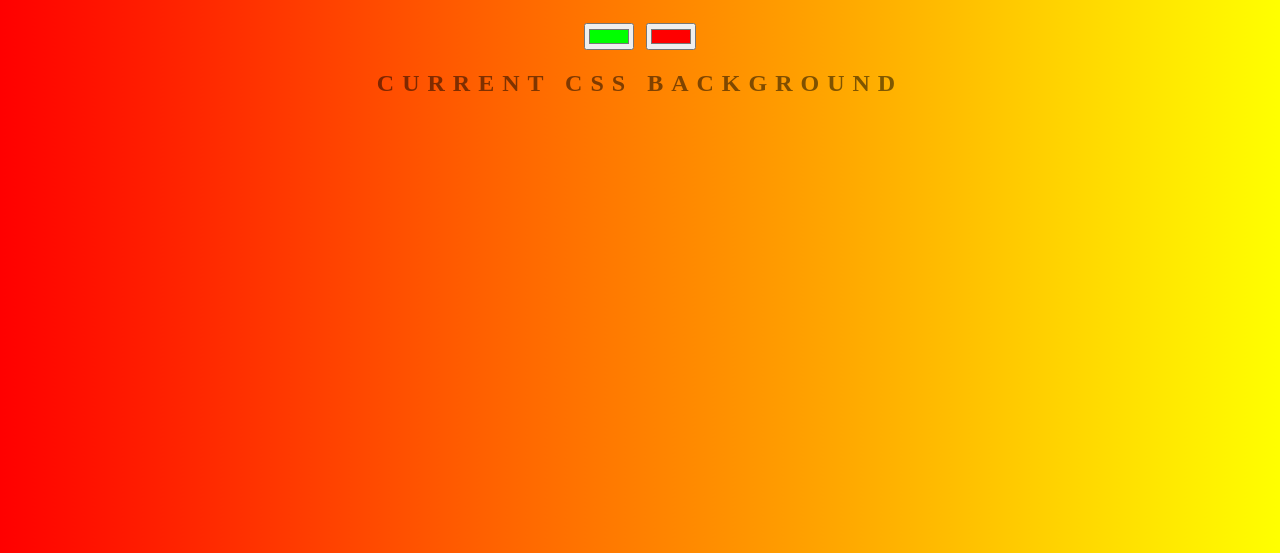
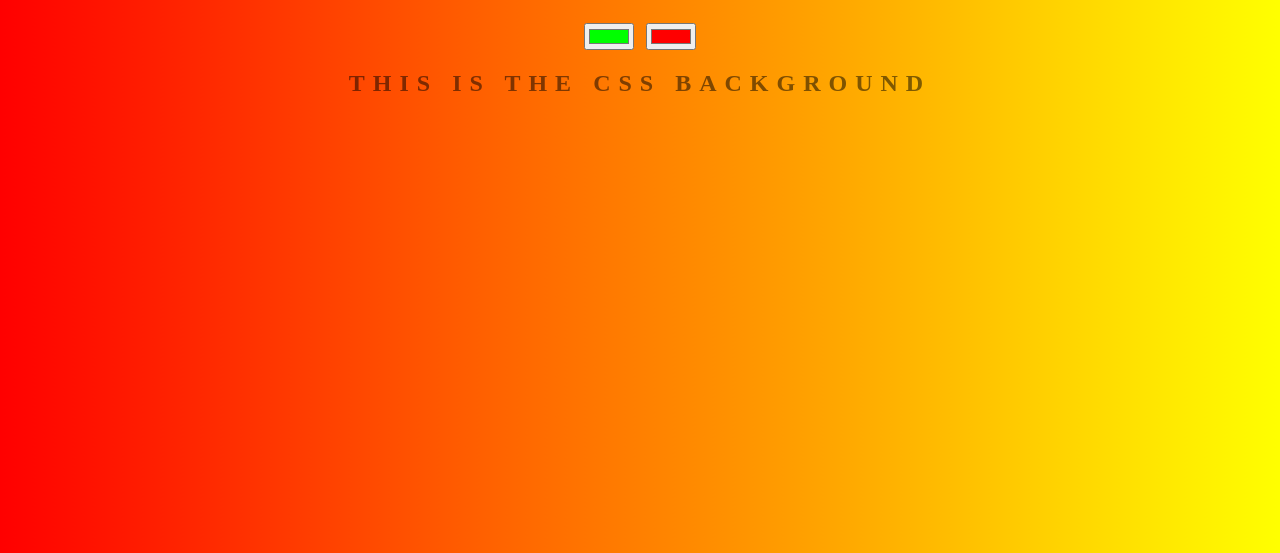
Before and after one commit to kniferdev/css-generator, a plain HTML site: page index.html in a window 1280 px wide. Shown: the part 247-800 px from the top of the page. Drawn offline with Linux system fonts and the light colour scheme.

Commit message:
Changing Text

```diff
--- a/index.html
+++ b/index.html
@@ -10,7 +10,7 @@
 <h1>GRADIENT CSS BACKGROUND GENERATOR</h1>
 <input type="color" class="color1" name="color1" value="#00ff00">
 <input type="color" class="color2" name="color2" value="#ff0000">
-<h2>Current CSS background</h2>
+<h2>This is the CSS Background</h2>
 <h3></h3>
 <script type="text/javascript" src="css-generator.js"></script>
 </body>
```
